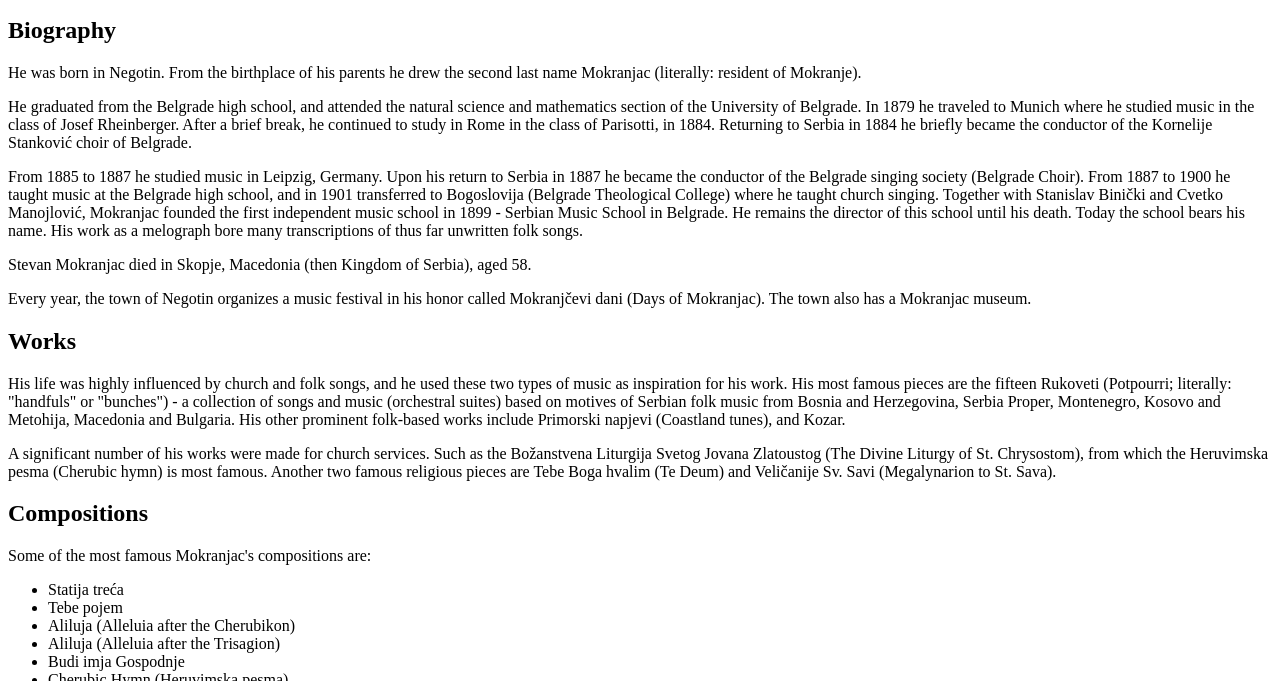
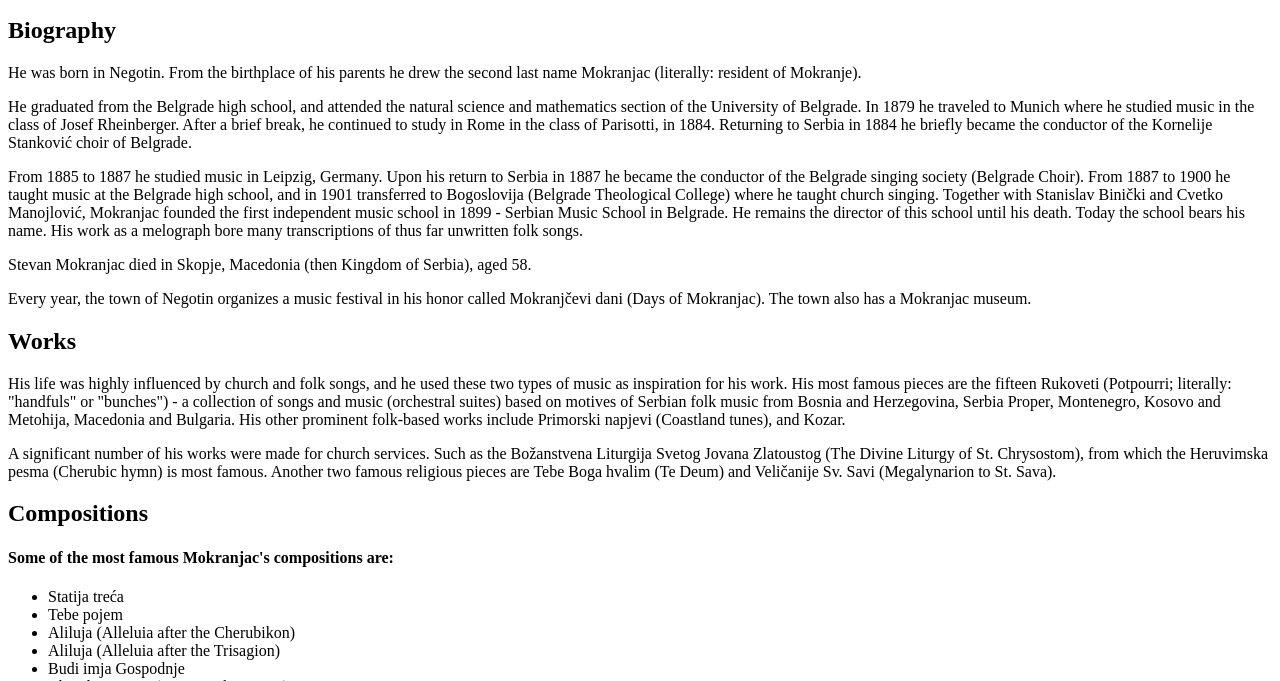
Before and after one commit to milanCe2020/HP, a plain HTML site: page zadatak2.html in a window 1280 px wide. Shown: the part 119-800 px from the top of the page. Drawn offline with Linux system fonts and the light colour scheme.

Commit message:
Update zadatak2.html

```diff
--- a/zadatak2.html
+++ b/zadatak2.html
@@ -25,7 +25,7 @@
 
 <h2>Compositions</h2>
 
-<p>Some of the most famous Mokranjac's compositions are:</p>
+<h4>Some of the most famous Mokranjac's compositions are:</h4>
 <ul>
 <li>Statija treća</li>
 <li>Tebe pojem</li>
```
